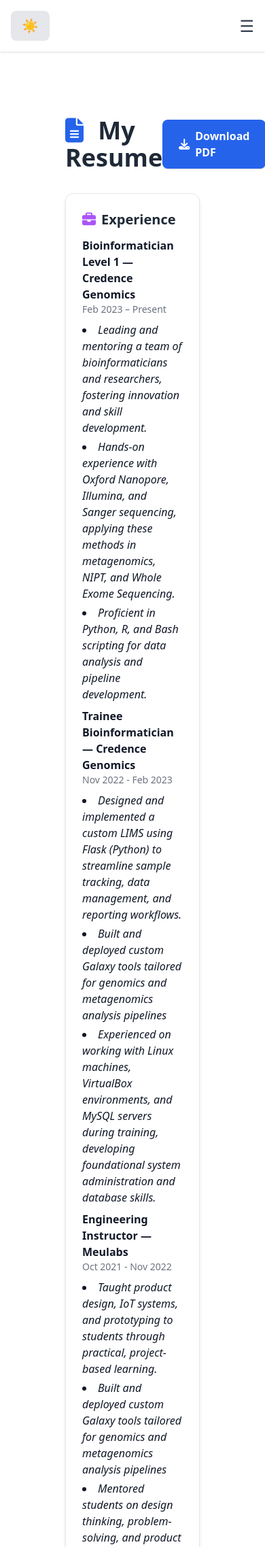
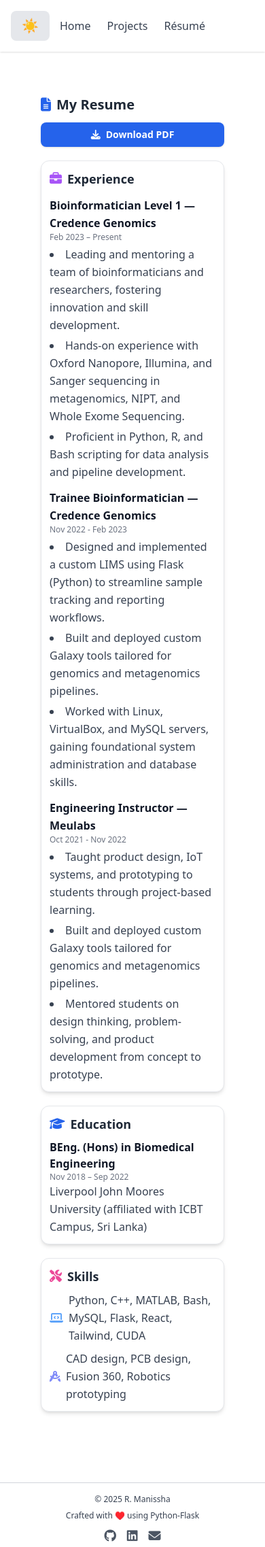
Before and after one commit to rmanissha8/portfolio-python-flask, a Flask app: page /about in a window 390 px wide. Shown: the top 2275 px of the page at 68% size. Run offline with Flask 3, Linux system fonts and the light colour scheme; some libraries are stand-ins or nearby versions.

Commit message:
TEST01_Mobile_Responsive_Changes_and_Cleanup
Changes included:
- Mobile responsive changes.
- Changing designs related to overall look and feel of pages.

```diff
--- a/src/templates/about.html
+++ b/src/templates/about.html
@@ -1,79 +1,61 @@
 {% extends 'base.html' %}
 
 {% block content %}
-<div class="container mx-auto p-12 flex flex-col space-y-8">
+<div class="container mx-auto px-3 sm:px-6 md:px-12 py-4 sm:py-8 flex flex-col space-y-5 sm:space-y-8">
 
   <!-- Header -->
-  <div class="flex justify-between items-center">
-    <h1 class="text-4xl font-bold text-gray-800 dark:text-gray-100">
-      <i class="fas fa-file-alt text-blue-600 mr-3"></i> My Resume
+  <div class="flex flex-col sm:flex-row justify-between items-start sm:items-center gap-3 sm:gap-4">
+    <h1 class="text-xl sm:text-3xl md:text-4xl font-bold text-gray-800 dark:text-gray-100 flex items-center gap-2">
+      <i class="fas fa-file-alt text-blue-600"></i> My Resume
     </h1>
     <a href="{{ url_for('static', filename='files/Resume.pdf') }}"
        download
-       class="px-6 py-3 bg-blue-600 hover:bg-blue-700 text-white font-semibold rounded-lg shadow transition-colors flex items-center gap-2">
+       class="w-full sm:w-auto px-4 py-2 sm:px-6 sm:py-3 bg-blue-600 hover:bg-blue-700 text-white font-semibold rounded-lg shadow transition-colors flex items-center justify-center gap-2 text-sm sm:text-base">
       <i class="fas fa-download"></i> Download PDF
     </a>
   </div>
 
 
   <!-- Experience -->
-  <div class="bg-white dark:bg-gray-800 p-6 rounded-xl shadow-md border border-gray-200 dark:border-gray-700 space-y-3">
-    <h2 class="text-xl font-semibold text-gray-800 dark:text-gray-100 flex items-center gap-2">
+  <div class="bg-white dark:bg-gray-800 p-3 sm:p-6 rounded-xl shadow-md border border-gray-200 dark:border-gray-700 space-y-3">
+    <h2 class="text-lg sm:text-xl font-semibold text-gray-800 dark:text-gray-100 flex items-center gap-2">
       <i class="fas fa-briefcase text-purple-500"></i> Experience
     </h2>
-    <ul class="list-inside space-y-2">
-      <li class="mb-2">
+    <ul class="list-inside space-y-3 text-base leading-relaxed">
+
+      <li>
         <div class="flex flex-col">
           <b>Bioinformatician Level 1 — Credence Genomics</b>
-          <p class="text-sm text-gray-500 dark:text-gray-400">Feb 2023 – Present</p>
+          <p class="text-xs sm:text-sm text-gray-500 dark:text-gray-400">Feb 2023 – Present</p>
         </div>
-        <ul class="list-disc list-inside mt-2 space-y-1">
-          <li>
-            <i>Leading and mentoring a team of bioinformaticians and researchers, fostering innovation and skill development.</i>
-          </li>
-          <li>
-            <i>Hands-on experience with Oxford Nanopore, Illumina, and Sanger sequencing, applying these methods in metagenomics,
-              NIPT, and Whole Exome Sequencing.</i>
-          </li>
-          <li>
-            <i>Proficient in Python, R, and Bash scripting for data analysis and pipeline development.</i>
-          </li>
+        <ul class="list-disc list-inside mt-1 space-y-1 text-gray-700 dark:text-gray-300">
+          <li>Leading and mentoring a team of bioinformaticians and researchers, fostering innovation and skill development.</li>
+          <li>Hands-on experience with Oxford Nanopore, Illumina, and Sanger sequencing in metagenomics, NIPT, and Whole Exome Sequencing.</li>
+          <li>Proficient in Python, R, and Bash scripting for data analysis and pipeline development.</li>
         </ul>
       </li>
 
+      <li>
         <div class="flex flex-col">
           <b>Trainee Bioinformatician — Credence Genomics</b>
-          <p class="text-sm text-gray-500 dark:text-gray-400">Nov 2022 - Feb 2023</p>
+          <p class="text-xs sm:text-sm text-gray-500 dark:text-gray-400">Nov 2022 - Feb 2023</p>
         </div>
-        <ul class="list-disc list-inside mt-2 space-y-1">
-          <li>
-            <i>Designed and implemented a custom LIMS using Flask (Python) to streamline sample tracking, data management, and reporting workflows.</i>
-          </li>
-          <li>
-            <i>Built and deployed custom Galaxy tools tailored for genomics and metagenomics analysis pipelines</i>
-          </li>
-          <li>
-            <i>Experienced on working with Linux machines, VirtualBox environments, and MySQL servers during training, developing foundational system administration and database skills.</i>
-          </li>
+        <ul class="list-disc list-inside mt-1 space-y-1 text-gray-700 dark:text-gray-300">
+          <li>Designed and implemented a custom LIMS using Flask (Python) to streamline sample tracking and reporting workflows.</li>
+          <li>Built and deployed custom Galaxy tools tailored for genomics and metagenomics pipelines.</li>
+          <li>Worked with Linux, VirtualBox, and MySQL servers, gaining foundational system administration and database skills.</li>
         </ul>
       </li>
 
-
-      </li>
+      <li>
         <div class="flex flex-col">
-          <b> Engineering Instructor — Meulabs</b>
-          <p class="text-sm text-gray-500 dark:text-gray-400">Oct 2021 - Nov 2022</p>
+          <b>Engineering Instructor — Meulabs</b>
+          <p class="text-xs sm:text-sm text-gray-500 dark:text-gray-400">Oct 2021 - Nov 2022</p>
         </div>
-        <ul class="list-disc list-inside mt-2 space-y-1">
-          <li>
-            <i>Taught product design, IoT systems, and prototyping to students through practical, project-based learning.</i>
-          </li>
-          <li>
-            <i>Built and deployed custom Galaxy tools tailored for genomics and metagenomics analysis pipelines</i>
-          </li>
-          <li>
-            <i>Mentored students on design thinking, problem-solving, and product development from concept to prototype.</i>
-          </li>
+        <ul class="list-disc list-inside mt-1 space-y-1 text-gray-700 dark:text-gray-300">
+          <li>Taught product design, IoT systems, and prototyping to students through project-based learning.</li>
+          <li>Built and deployed custom Galaxy tools tailored for genomics and metagenomics pipelines.</li>
+          <li>Mentored students on design thinking, problem-solving, and product development from concept to prototype.</li>
         </ul>
       </li>
 
@@ -82,36 +64,35 @@
 
 
   <!-- Education -->
-    <div class="bg-white dark:bg-gray-800 p-6 rounded-xl shadow-md border border-gray-200 dark:border-gray-700 space-y-4">
-      <h2 class="text-xl font-semibold text-gray-800 dark:text-gray-100 flex items-center gap-2">
-        <i class="fas fa-graduation-cap text-blue-600 dark:text-blue-400"></i>
-        Education
+  <div class="bg-white dark:bg-gray-800 p-3 sm:p-6 rounded-xl shadow-md border border-gray-200 dark:border-gray-700 space-y-2">
+    <h2 class="text-lg sm:text-xl font-semibold text-gray-800 dark:text-gray-100 flex items-center gap-2">
+      <i class="fas fa-graduation-cap text-blue-600 dark:text-blue-400"></i> Education
     </h2>
-
-      <div class="flex flex-col mb-4">
+    <div class="flex flex-col">
       <b>BEng. (Hons) in Biomedical Engineering</b>
-        <p class="text-sm text-gray-500 dark:text-gray-400">Nov 2018 – Sep 2022</p>
-        <p class="text-gray-700 dark:text-gray-300">
+      <p class="text-xs sm:text-sm text-gray-500 dark:text-gray-400">Nov 2018 – Sep 2022</p>
+      <p class="text-gray-700 dark:text-gray-300 text-base leading-relaxed">
         Liverpool John Moores University (affiliated with ICBT Campus, Sri Lanka)
       </p>
     </div>
   </div>
 
 
-
   <!-- Skills -->
-  <div class="bg-white dark:bg-gray-800 p-6 rounded-xl shadow-md border border-gray-200 dark:border-gray-700 space-y-3">
-    <h2 class="text-xl font-semibold text-gray-800 dark:text-gray-100 flex items-center gap-2">
+  <div class="bg-white dark:bg-gray-800 p-3 sm:p-6 rounded-xl shadow-md border border-gray-200 dark:border-gray-700 space-y-2">
+    <h2 class="text-lg sm:text-xl font-semibold text-gray-800 dark:text-gray-100 flex items-center gap-2">
       <i class="fas fa-tools text-pink-500"></i> Skills
     </h2>
-    <p class="flex items-center gap-2">
+    <ul class="space-y-2 text-base leading-relaxed text-gray-700 dark:text-gray-300">
+      <li class="flex items-center gap-2">
         <i class="fas fa-laptop-code text-blue-400"></i>
         Python, C++, MATLAB, Bash, MySQL, Flask, React, Tailwind, CUDA
-    </p>
-    <p class="flex items-center gap-2">
+      </li>
+      <li class="flex items-center gap-2">
         <i class="fas fa-drafting-compass text-indigo-400"></i>
         CAD design, PCB design, Fusion 360, Robotics prototyping
-    </p>
+      </li>
+    </ul>
   </div>
 
 </div>
--- a/src/templates/base.html
+++ b/src/templates/base.html
@@ -38,10 +38,10 @@
 
 <body class="flex flex-col min-h-screen bg-white text-gray-900 dark:bg-gray-900 dark:text-gray-100">
 
-    <nav class="bg-white dark:bg-gray-800 p-4 shadow relative">
+  <nav class="bg-white dark:bg-gray-800 p-4 shadow">
+    <div class="flex items-center justify-between relative">
 
-  <div class="flex items-center justify-between">
-    <!-- Dark Mode Toggle (Left) -->
+      <!-- Dark Mode Toggle (Always Left) -->
       <div class="flex-shrink-0">
         <button id="theme-toggle"
                 class="px-4 py-2 rounded-lg bg-gray-200 dark:bg-gray-700 flex items-center space-x-2">
@@ -50,45 +50,34 @@
         </button>
       </div>
 
-    <!-- Center Links (hidden on small screens, shown on md+) -->
-    <div class="hidden md:flex absolute left-1/2 transform -translate-x-1/2
-                space-x-10 text-gray-700 dark:text-gray-200 font-medium">
+      <!-- Nav Links (Always Center) -->
+      <div class="absolute left-1/2 transform -translate-x-1/2 flex space-x-6
+                  text-gray-700 dark:text-gray-200 font-medium text-base">
         <a href="/" class="hover:text-blue-500">Home</a>
         <a href="/projects" class="hover:text-blue-500">Projects</a>
         <a href="/about" class="hover:text-blue-500">Résumé</a>
       </div>
-
-    <!-- Mobile Links (right side hamburger) -->
-    <div class="md:hidden">
-      <button id="menu-toggle" class="text-2xl text-gray-700 dark:text-gray-200">
-        ☰
-      </button>
     </div>
-  </div>
-
-  <!-- Dropdown Menu for Mobile -->
-  <div id="mobile-menu" class="hidden flex-col mt-4 space-y-2 md:hidden text-gray-700 dark:text-gray-200 font-medium">
-    <a href="/" class="block hover:text-blue-500">Home</a>
-    <a href="/projects" class="hover:text-blue-500">Projects</a>
-    <a href="/about" class="block hover:text-blue-500">Résumé</a>
-
-  </div>
-
   </nav>
-
 
 <main class="flex-grow container mx-auto p-12 ">
         {% block content %}{% endblock %}
 </main>
 
 <footer class="bg-white dark:bg-gray-800 mt-10">
-  <div class="border-t border-gray-300 dark:border-gray-700 text-center py-4 text-sm
-              text-gray-700 dark:text-gray-300 flex items-center justify-center space-x-4">
+  <div class="border-t border-gray-300 dark:border-gray-700
+              text-center py-4 text-xs sm:text-sm
+              text-gray-700 dark:text-gray-300
+              flex flex-col sm:flex-row items-center justify-center
+              space-y-2 sm:space-y-0 sm:space-x-4">
 
-      <span>© 2025 R. Manissha </span>
-      <span>|</span>
+      <span>© 2025 R. Manissha</span>
+      <span class="hidden sm:inline">|</span>
       <span>Crafted with ♥️ using Python-Flask</span>
-        <span>|</span>
+      <span class="hidden sm:inline">|</span>
+
+      <!-- Social Icons Row -->
+      <div class="flex space-x-4">
         <!-- GitHub -->
         <a href="https://github.com/yourusername" target="_blank"
            class="text-gray-600 dark:text-gray-300 hover:text-black dark:hover:text-white transition-colors">
@@ -106,6 +95,7 @@
            class="text-gray-600 dark:text-gray-300 hover:text-red-600 dark:hover:text-red-400 transition-colors">
             <i class="fas fa-envelope text-lg"></i>
         </a>
+      </div>
   </div>
 </footer>
 
```
Also changed, not shown: src/templates/index.html (+30 -26 lines), src/templates/projects.html (+23 -18 lines). Lines whose indentation alone changed are shown as unchanged.
